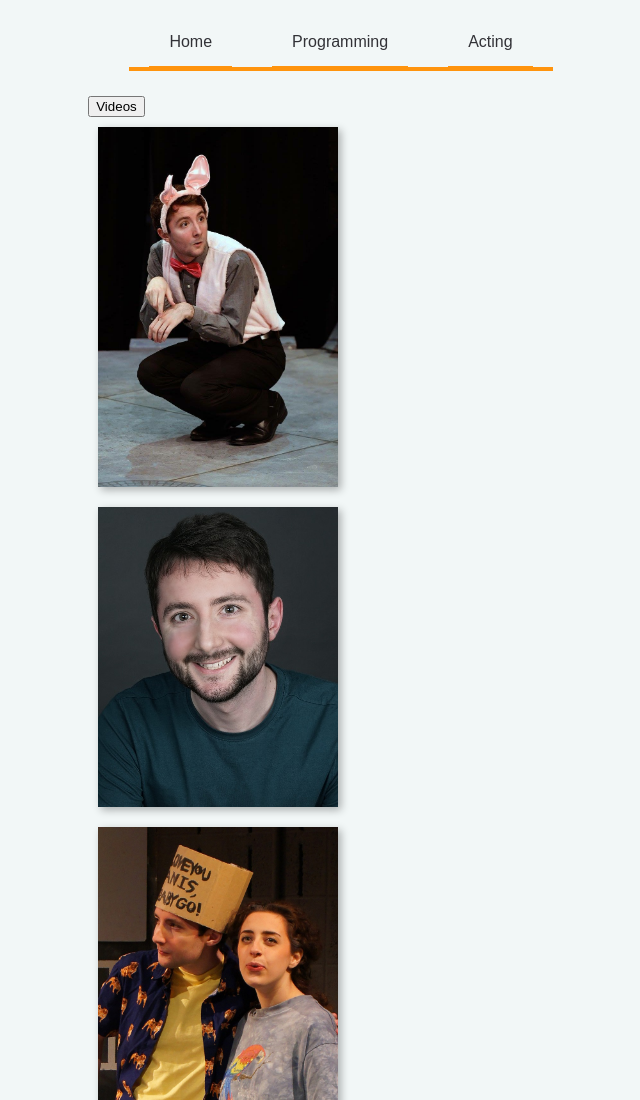
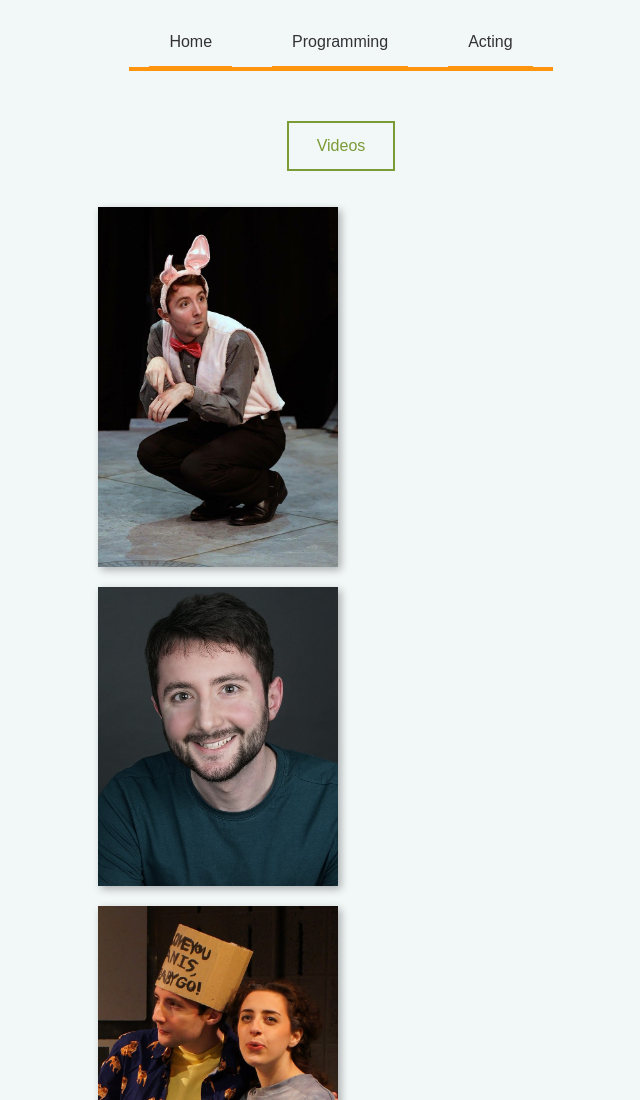
Before and after one commit to stendur/stendur.github.io, a Gatsby site: page /acting in a window 1280 px wide. Shown: the top 1100 px of the page, without its empty margins (299-939 px from the left). Built offline with nearby package versions, Linux system fonts and the light colour scheme; Gatsby itself is replaced by a stand-in of ours.

Commit message:
pretty button

```diff
--- a/src/components/actingImages.js
+++ b/src/components/actingImages.js
@@ -19,7 +19,9 @@ class ActingImages extends React.Component {
     if (!this.state.vidToggle) {
       return (
         <div>
-          <button onClick={this.handleClick}>Videos</button>
+          <div className={actingStyles.toggle}>
+            <button className={actingStyles.buttons} onClick={this.handleClick}>Videos</button>
+          </div>
           <div className={actingStyles.pictures}>
             <StaticImage src="../images/pictures/acting4.jpg" className={actingStyles.images} />
 
@@ -43,7 +45,9 @@ class ActingImages extends React.Component {
     } else {
       return (
         <div id="videos">
-          <button onClick={this.handleClick}>Pictures</button>
+          <div className={actingStyles.toggle}>
+            <button className={actingStyles.buttons} onClick={this.handleClick}>Pictures</button>
+          </div>
           <iframe width="560" height="315" src="https://www.youtube.com/embed/LomgMZqLZS4" frameborder="0" allow="accelerometer; autoplay; encrypted-media; gyroscope; picture-in-picture" allowfullscreen></iframe>
           <iframe width="560" height="315" src="https://www.youtube.com/embed/HuHGSj8Ct3c" frameborder="0" allow="accelerometer; autoplay; encrypted-media; gyroscope; picture-in-picture" allowfullscreen></iframe>
         </div>
--- a/src/styles/acting.module.scss
+++ b/src/styles/acting.module.scss
@@ -13,5 +13,26 @@
 }
 
 .toggle {
-  margin-bottom: 5%;
+  display: flex;
+  justify-content: center;
+  padding: 5%;
 }
+
+.buttons {
+  border: 2px solid black;
+  background-color: #f2f7f7;
+  color: black;
+  padding: 14px 28px;
+  font-size: 16px;
+  cursor: pointer;
+}
+
+.buttons {
+  border-color: #7b9b37;
+  color: #7b9b37;
+}
+
+.buttons:hover {
+  background: #7b9b37;
+  color: #f2f7f7;
+}
```
